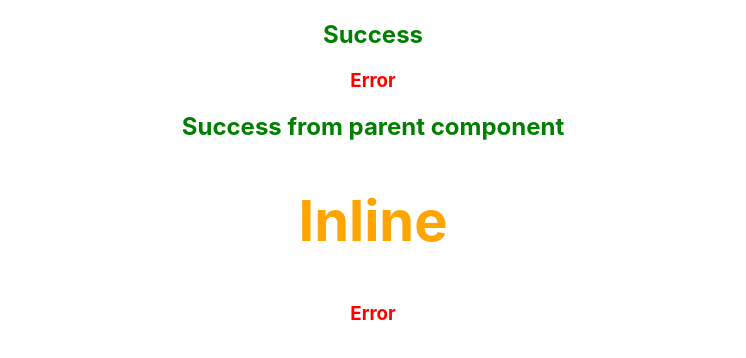
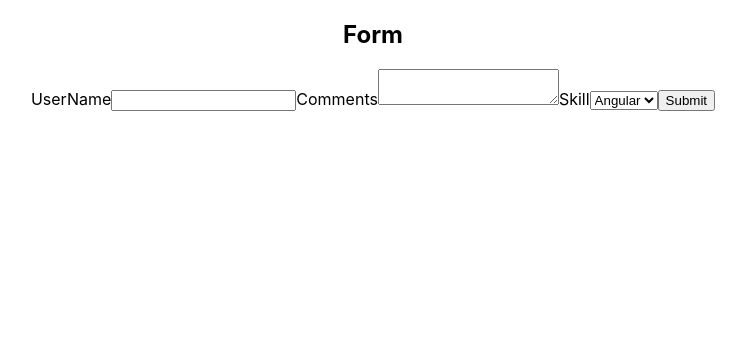
Before and after one commit to Priyesha/Learning-React, a React (Create React App) app: page / in a window 1280 px wide. Shown: the top 358 px of the page, without its empty margins (267-1013 px from the left). Built offline with nearby package versions, Linux system fonts and the light colour scheme.

Commit message:
simple form in react

```diff
--- a/src/App.js
+++ b/src/App.js
@@ -16,6 +16,7 @@ import Stylesheets from './components/Stylesheets';
 import Inline from './components/Inline';
 import './commonStyles.css';
 import styles from './styles.module.css';
+import Form from './components/Form';
 
 function App() {
   return (
@@ -46,10 +47,10 @@ function App() {
     {/* <ListRendering/>  */}
     {/* <ListRenderingComplex/> */}
     {/* <Stylesheets isPrimary={true}/> */}
-    <h2 className="success">Success</h2>
+    {/* <h2 className="success">Success</h2>
     <h3 className={styles.error}>Error</h3>
-    <Inline styles={styles}/>
-
+    <Inline styles={styles}/> */}
+    <Form></Form>
     </div>
   );
 }
--- /dev/null
+++ b/src/components/Form.js
@@ -0,0 +1,67 @@
+import React, { Component } from "react";
+
+class Form extends Component {
+  constructor() {
+    super();
+    this.state = {
+      username: "",
+      comments: "",
+      skill: "angular",
+    };
+  }
+
+  handleChangeUsername = (event) => {
+    this.setState({
+      username: event.target.value,
+    });
+  };
+
+  handleChangeComments = (event) => {
+    this.setState({
+      comments: event.target.value,
+    });
+  };
+
+  handleChangeSkill = (event) => {
+    this.setState({
+      skill: event.target.value,
+    });
+  };
+
+  handleSubmit = (event) => {
+      console.log(this.state.username, this.state.comments, this.state.skill);
+      event.preventDefault();
+  }
+
+  render() {
+    return (
+      <div>
+        <h2>Form</h2>
+        <form>
+          <div>
+            <label htmlFor="username">UserName</label>
+            <input
+              type="text"
+              value={this.state.username}
+              onChange={this.handleChangeUsername}
+            />
+
+            <label htmlFor="comments">Comments</label>
+            <textarea value={this.state.comments}
+                      onChange={this.handleChangeComments}></textarea>
+
+            <label htmlFor="skill">Skill</label>
+            <select value={this.state.skill} onChange={this.handleChangeSkill}>
+              <option value="react">React</option>
+              <option value="angular">Angular</option>
+              <option value="JS">JS</option>
+            </select>
+            <button type="submit" onClick={this.handleSubmit}>Submit</button>
+          </div>
+        </form>
+      </div>
+    );
+  }
+}
+
+export default Form;
```
Also changed, not shown: src/components/Inline.js (line endings or trailing spaces).
